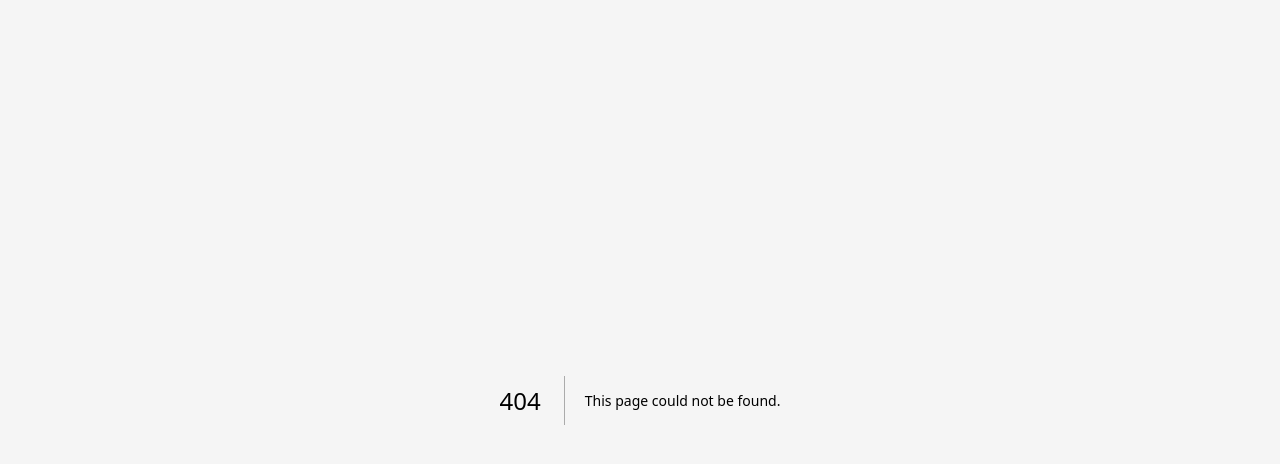
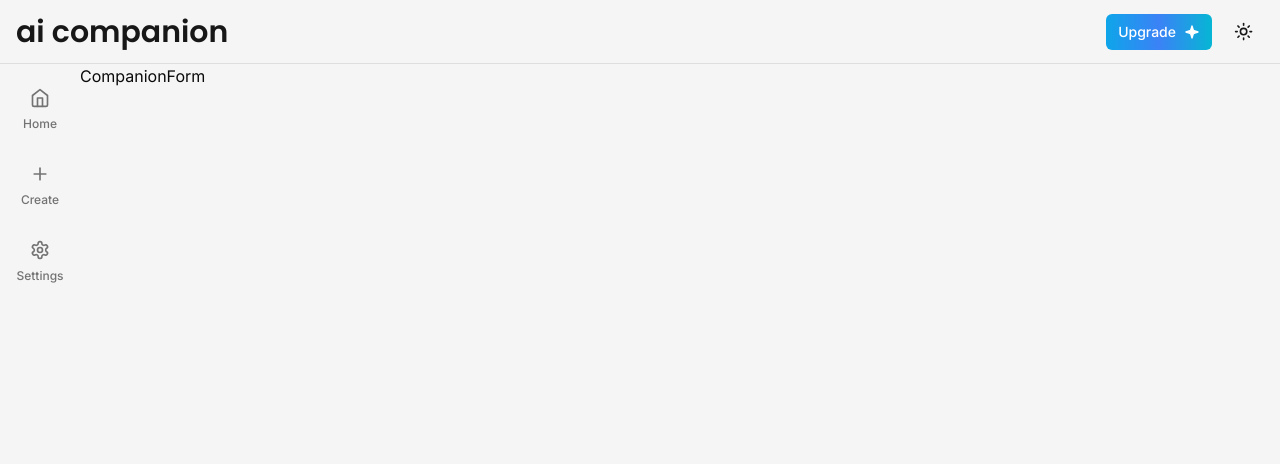
Before and after one commit to fahad39/ai-companion, a Next.js app: page /companion/1 in a window 1280 px wide. Before the commit this address had no page. Shown: the top 464 px of the page. Built offline with nearby package versions, Linux system fonts and the light colour scheme; no server answers; the database is empty.

Commit message:
added form

```diff
--- /dev/null
+++ b/app/(root)/(routes)/companion/[companionId]/components/companion-form.tsx
@@ -0,0 +1,14 @@
+"use client";
+import { Category, Companion } from "@prisma/client";
+import React from "react";
+
+interface CompanionForm {
+  initalData: Companion | null;
+  categories: Category[];
+}
+
+const CompanionForm = ({ initalData, categories }: CompanionForm) => {
+  return <div>CompanionForm</div>;
+};
+
+export default CompanionForm;
--- /dev/null
+++ b/app/(root)/(routes)/companion/[companionId]/page.tsx
@@ -0,0 +1,23 @@
+import prismadb from "@/lib/prismadb";
+import React from "react";
+import CompanionForm from "./components/companion-form";
+
+interface CompanionIdPageProps {
+  params: {
+    companionId: string;
+  };
+}
+
+const CompanionIdPage = async ({ params }: CompanionIdPageProps) => {
+  const companion = await prismadb.companion.findUnique({
+    where: {
+      id: params.companionId,
+    },
+  });
+
+  const categories = await prismadb.category.findMany();
+
+  return <CompanionForm initalData={companion} categories={categories} />;
+};
+
+export default CompanionIdPage;
```
